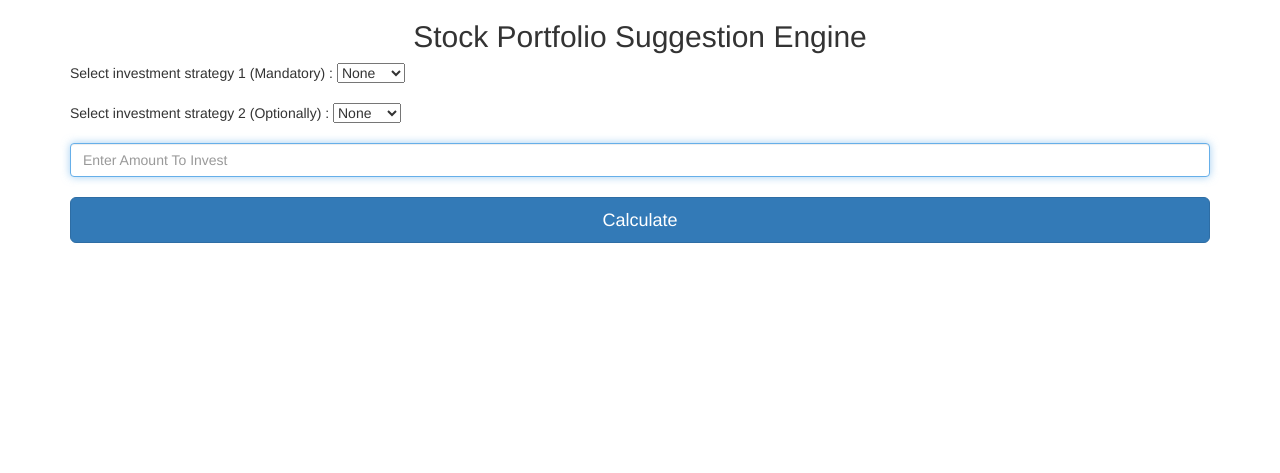
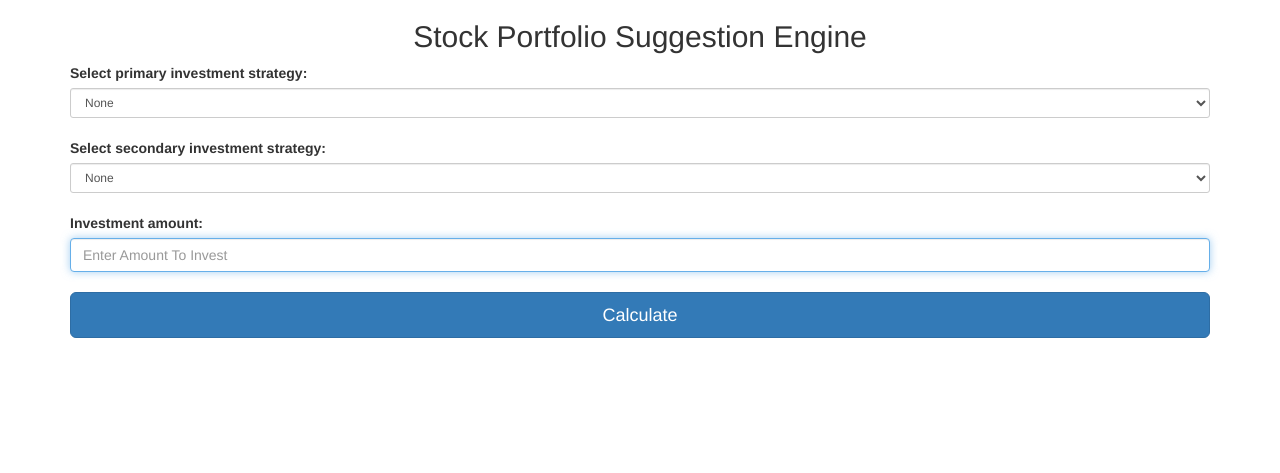
Before and after one commit to knair99/goog_portfolio, a Flask app: page / in a window 1280 px wide. Shown: the top 473 px of the page. Before the commit the page ends 243 px from the top, so only its background shows below. Run offline with Flask 2, Linux system fonts and the light colour scheme; some libraries are stand-ins or nearby versions.

Commit message:
added pretty cleanups

```diff
--- a/server.py
+++ b/server.py
@@ -33,7 +33,7 @@ def runn():
 
 
 	if request.form['strategy_1'] == 'None':
-		abort(400, 'Please choose atleast one valid strategy')
+		abort(400, 'Primary investment strategy cannot be blank. Please choose a strategy')
 
 	strategy_1 = request.form['strategy_1']
 
--- a/templates/index.html
+++ b/templates/index.html
@@ -29,8 +29,8 @@
 
              <!--dropdown for strategy 1-->
              <!--dropdown for strategy 1-->
-            <span> Select investment strategy 1 (Mandatory) : </span>
-              <select name="strategy_1">
+            <label> Select primary investment strategy: </label>
+              <select name="strategy_1"  class="form-control input-sm">
                 <option> None </option>
                 <option>Index</option>
                 <option>Value</option>
@@ -38,11 +38,11 @@
                 <option>Ethical</option>
                 <option>Quality</option>
               </select>
-              <br><br>
+              <br>
 
             <!--dropdown for strategy 2-->
-            <span> Select investment strategy 2 (Optionally)   : </span>
-              <select name="strategy_2">
+            <label> Select secondary investment strategy: </label>
+              <select name="strategy_2"  class="form-control input-sm">
                 <option> None </option>
                 <option>Index</option>
                 <option>Value</option>
@@ -50,8 +50,9 @@
                 <option>Ethical</option>
                 <option>Quality</option>
               </select>
-              <br><br>
+              <br>
 
+            <label> Investment amount: </label>
              <input type="text" name="total_amount" id="symbol" class="form-control" placeholder="Enter Amount To Invest" required autofocus>
              <br>
              <button class="btn btn-lg btn-primary btn-block" type="button" id="calc_button">Calculate </button>
@@ -285,8 +286,8 @@
                         $('#portfolio_title_pies').show();
 
                         var heading = '<thead class="thead-inverse"> <tr>' +
-                                            '<th> Stock </th> <th> Name</th> <th>Strategy used</th>' +
-                                            '<th> Stocks bought </th> <th> Price </th> <th> Amount spent </th>' +
+                                            '<th> STOCK </th> <th> NAME</th> <th>INVESTMENT STRATEGY</th>' +
+                                            '<th> NO: STOCKS BOUGHT </th> <th> PRICE </th> <th> AMOUNT SPENT FOR STOCK </th>' +
                                             '</tr> </thead> <tbody> </tbody>';
 
                         $('#stock_table').append(heading);
```
Also changed, not shown: 1 other file.
